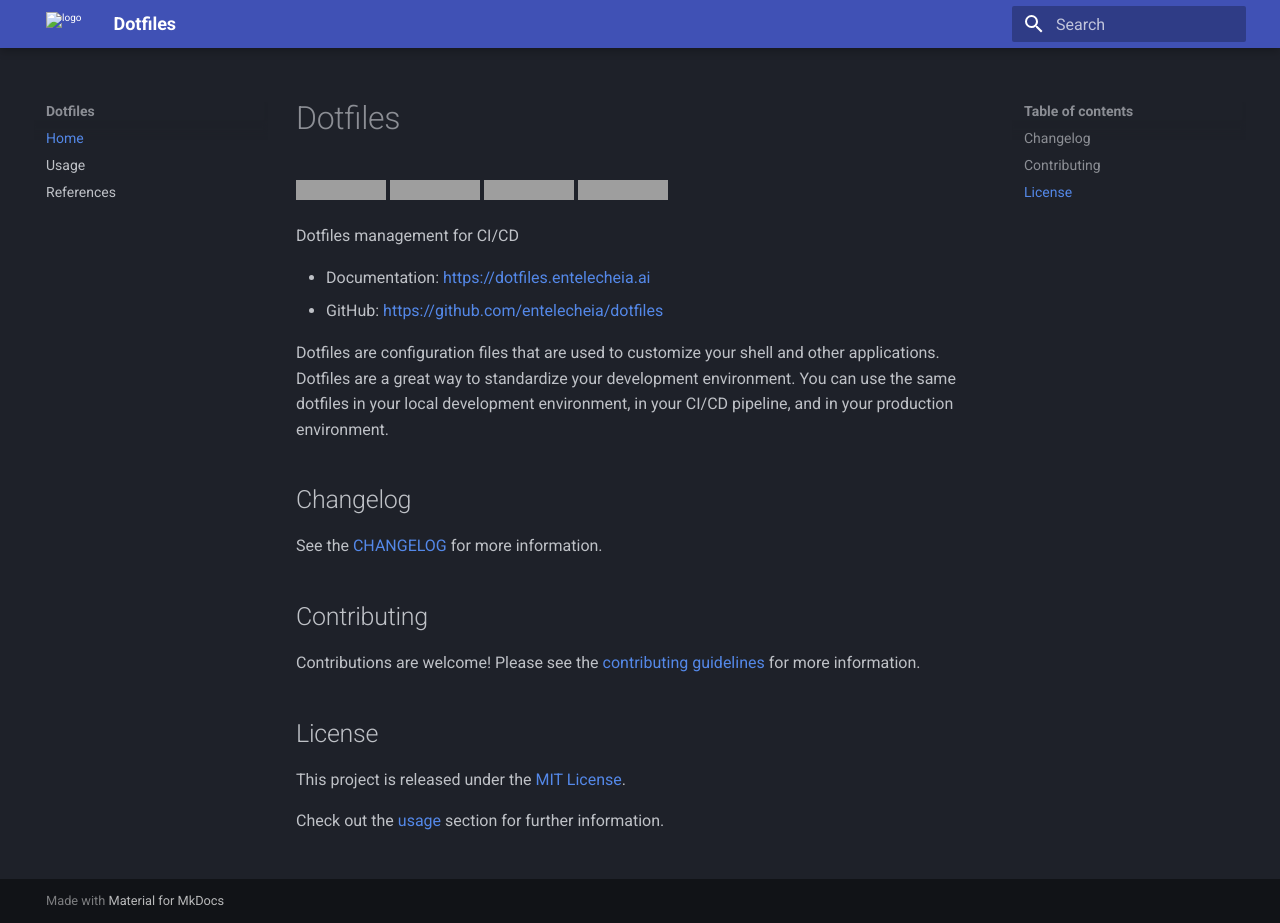
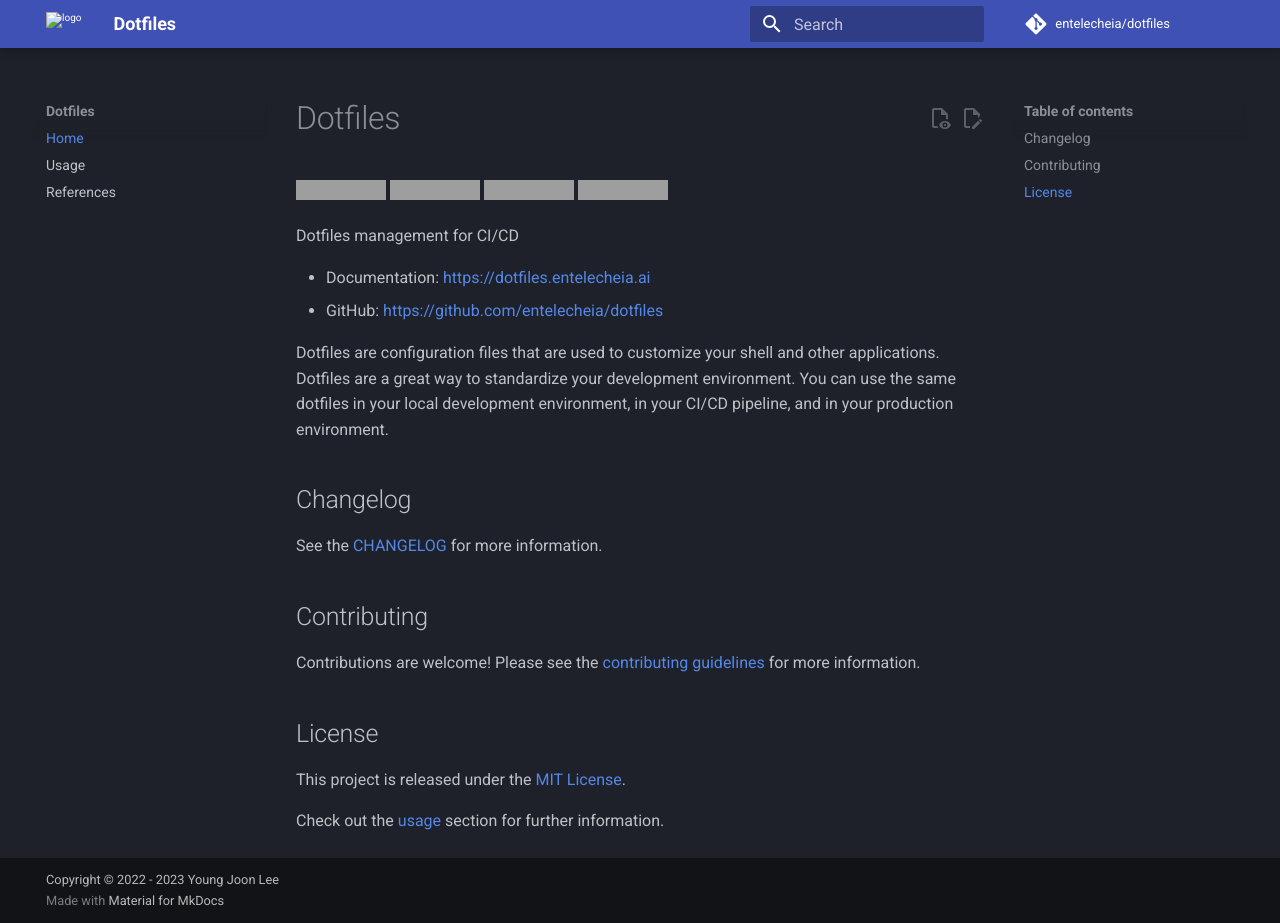
Before and after one commit to entelecheia/dotfiles, an MkDocs documentation site: the page built from docs/index.md, in a window 1280 px wide and 923 px high. Built offline with MkDocs 1.6.1 and Material for MkDocs 9.7.7, drawn with Linux system fonts in a browser that asks for light colours; comment, search, counter and statistics services are not loaded; some of the changed lines change nothing that is shown; grey boxes are pictures that could not be loaded.

Commit message:
chore(mkdocs): update site_url, site_author, site_description, repo_name, repo_url, and copyright year

```diff
--- a/mkdocs.yaml
+++ b/mkdocs.yaml
@@ -1,4 +1,15 @@
 site_name: Dotfiles
+site_url: https://dotfiles.entelecheia.ai
+site_author: Young Joon Lee <entelecheia@hotmail.com>
+site_description: >-
+  Dotfiles are configuration files that are used to customize your shell and other applications. Dotfiles are a great way to standardize your development environment. You can use the same dotfiles in your local development environment, in your CI/CD pipeline, and in your production environment.
+# Repository
+repo_name: entelecheia/dotfiles
+repo_url: https://github.com/entelecheia/dotfiles
+
+# Copyright
+copyright: Copyright &copy; 2022 - 2023 Young Joon Lee
+
 plugins:
   - search
 markdown_extensions:
```
